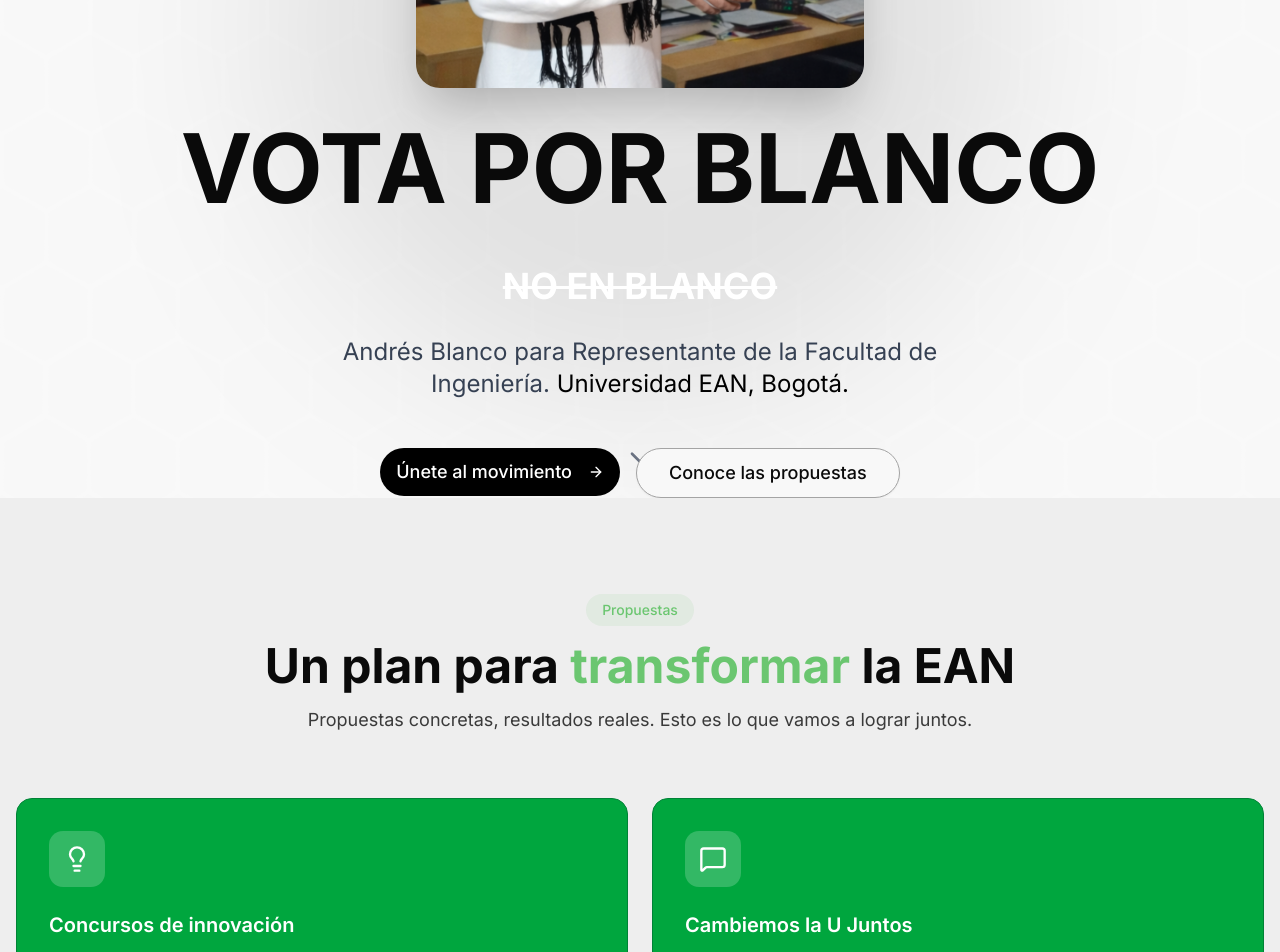
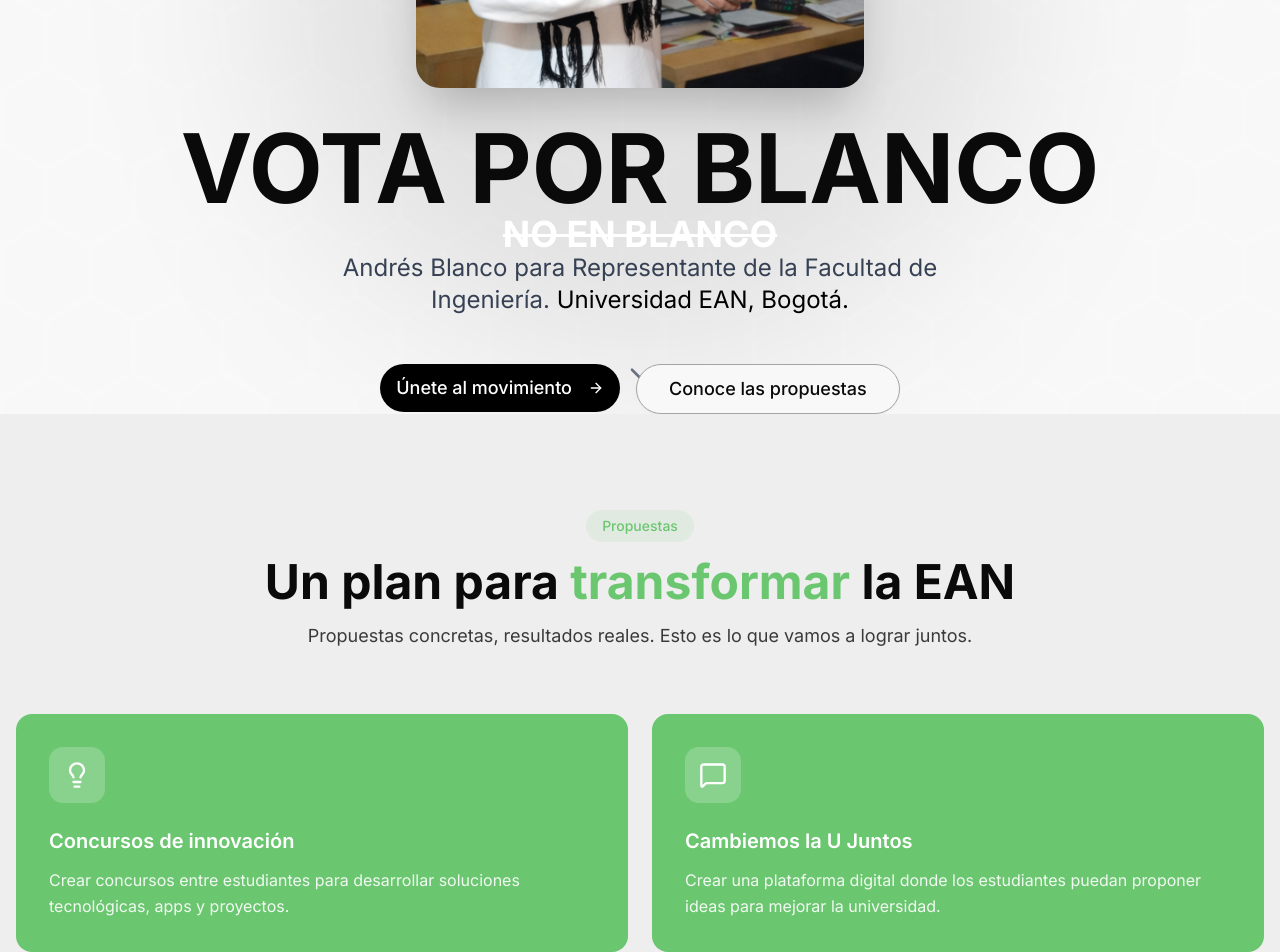
Before and after one commit to maicoltorodev/Andres-blanco, a Next.js app: page / in a window 1280 px wide. Shown: the part 440-1392 px from the top of the page. Built offline with nearby package versions, Linux system fonts and the light colour scheme.

Commit message:
prueba de blanco

```diff
--- a/components/hero.tsx
+++ b/components/hero.tsx
@@ -43,13 +43,12 @@ export function Hero() {
           </motion.div>
 
           {/* titulo */}
-          <h1 className="text-5xl md:text-7xl lg:text-8xl font-bold mb-6 leading-none">
+          <h1 className="text-5xl md:text-7xl lg:text-8xl font-bold mb-0 leading-none">
             VOTA POR BLANCO
-            <br />
-            <span className="text-white line-through text-2xl md:text-4xl">
-              NO EN BLANCO
-            </span>
           </h1>
+          <h2 className="text-2xl md:text-4xl font-bold text-white line-through m-0 p-0 leading-none">
+            NO EN BLANCO
+          </h2>
 
           {/* subtitulo */}
           <p className="text-xl md:text-2xl text-gray-700 max-w-2xl mb-12">
--- a/components/proposals.tsx
+++ b/components/proposals.tsx
@@ -64,7 +64,7 @@ export function Proposals() {
               viewport={{ once: true }}
               transition={{ duration: 0.5, delay: index * 0.1 }}
               whileHover={{ y: -5, scale: 1.02 }}
-              className="group p-8 rounded-2xl bg-green-600 border border-green-700 hover:border-green-500 transition-all duration-300"
+              className="group p-8 rounded-2xl bg-accent border border-accent/80 hover:border-accent transition-all duration-300"
             >
               <div className="w-14 h-14 rounded-xl bg-white/20 flex items-center justify-center mb-6 group-hover:bg-white/30 transition-colors">
                 <proposal.icon className="w-7 h-7 text-white" />
```
